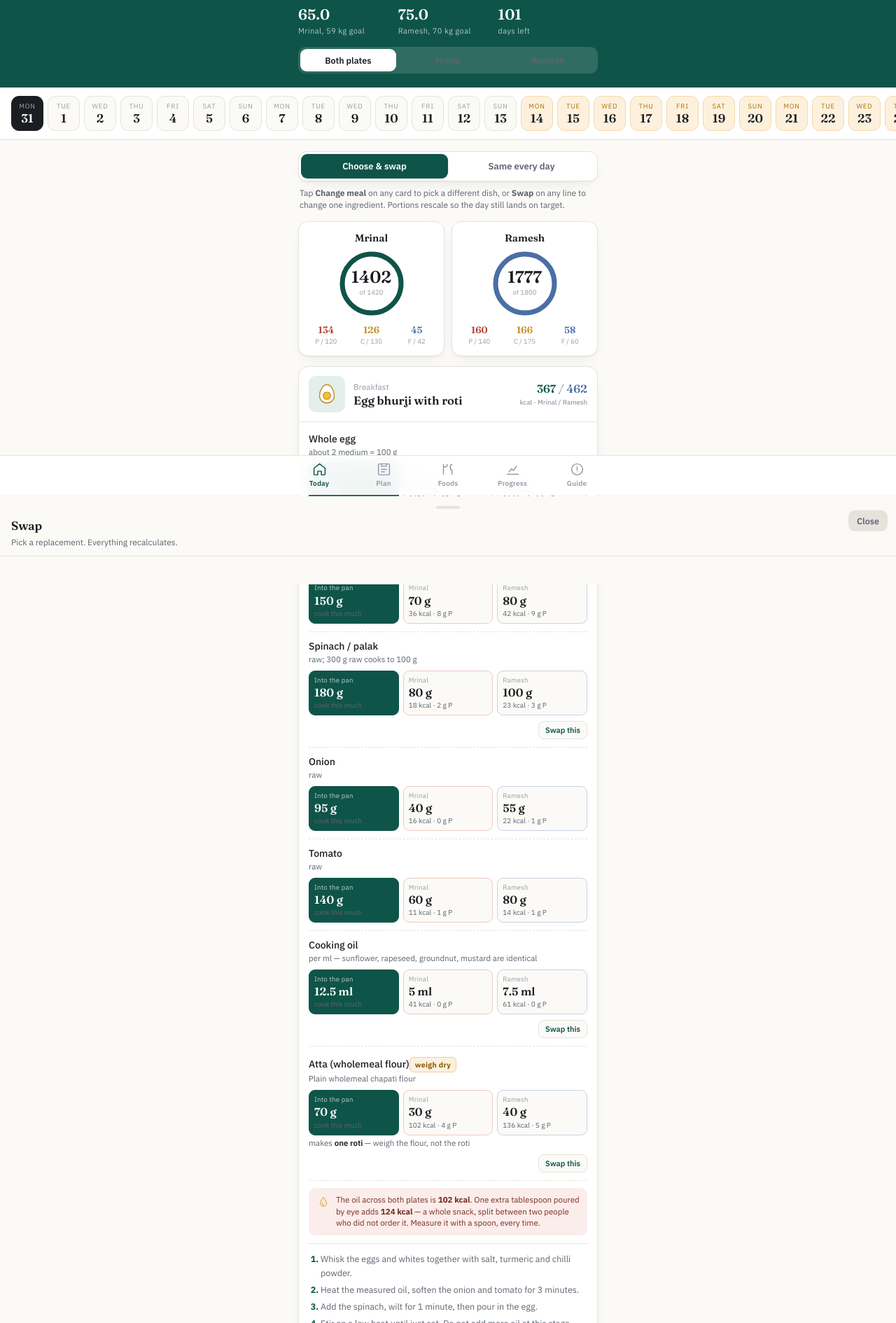
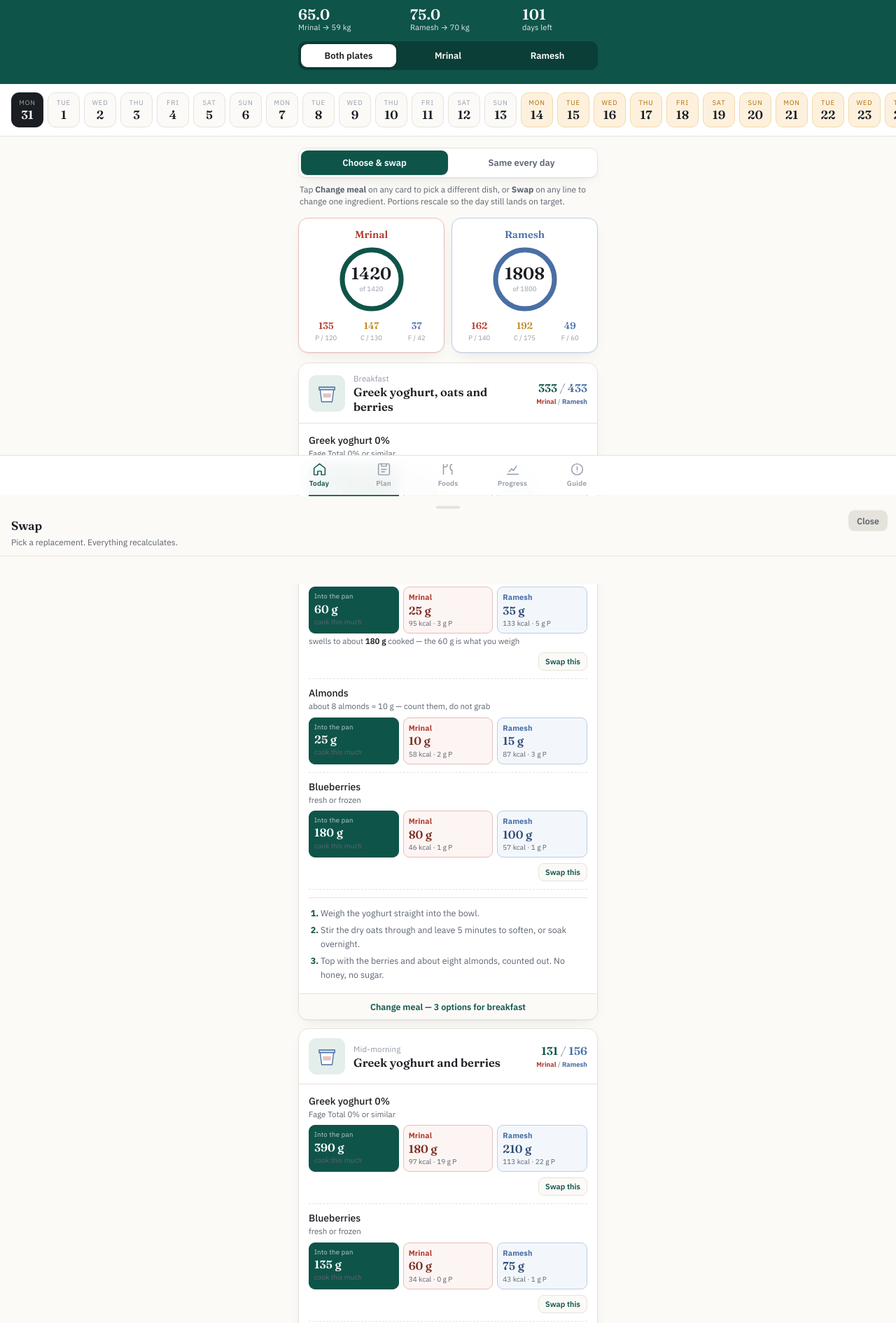
Before and after one commit to Navcreates1/Mrinal-Rameshdiet, a plain HTML site: page Plan.html in a window 1280 px wide. Shown: the part 93-1983 px from the top of the page at 70% size. Drawn offline with Linux system fonts and the light colour scheme.

Commit message:
Updated Ramesh&Mrinal Plan
Updated styles for hero and goal sections, improved color contrast and layout adjustments.

```diff
--- a/Plan.html
+++ b/Plan.html
@@ -55,12 +55,13 @@ button{font-family:inherit;font-size:inherit;color:inherit;border:0;background:n
 @media (display-mode:standalone){.hero{padding-top:calc(22px + env(safe-area-inset-top))}.nav{padding-bottom:calc(env(safe-area-inset-bottom) + 4px)}}
 .hero.veg{background:#8A5A06}
 .hero .wrap{position:relative;z-index:2}
-.hero-name{font-family:'IBM Plex Sans',sans-serif;font-size:12.5px;letter-spacing:.03em;opacity:.75;font-weight:500}
+.hero-name{font-family:'IBM Plex Sans',sans-serif;font-size:12.5px;letter-spacing:.03em;opacity:.88;font-weight:500}
 .hero-tag{font-family:'Fraunces',serif;font-size:30px;line-height:1.08;font-weight:700;margin:2px 0 14px}
-.goal{display:flex;gap:0;border-top:1px solid rgba(255,255,255,.18);padding-top:12px}
-.goal div{flex:1}
+.goal{display:flex;gap:0;border-top:1px solid rgba(255,255,255,.26);padding-top:12px}
+.goal div{flex:1;min-width:0;padding-right:10px}
+.goal div:last-child{flex:.72;padding-right:0}
 .goal b{display:block;font-family:'Fraunces',serif;font-size:21px;font-weight:600;line-height:1.1}
-.goal span{font-size:11px;opacity:.68;letter-spacing:.04em}
+.goal span{display:block;font-size:11px;opacity:.88;letter-spacing:.01em;line-height:1.3;white-space:nowrap;overflow:hidden;text-overflow:ellipsis}
 
 /* ---------- date strip ---------- */
 .strip{display:flex;gap:6px;overflow-x:auto;padding:12px 16px;scrollbar-width:none;background:var(--card);border-bottom:1px solid var(--rule);position:sticky;top:0;z-index:30}
@@ -176,21 +177,31 @@ button{font-family:inherit;font-size:inherit;color:inherit;border:0;background:n
 .pcell.pan{background:var(--leaf);border-color:var(--leaf);color:#fff}
 .pcell.pan s{color:rgba(255,255,255,.72)}
 .veg .pcell.pan{background:#8A5A06;border-color:#8A5A06}
-.pcell.mm{border-color:#EFC9C2} .pcell.rr{border-color:#C6D3E5}
+.pcell.mm{border-color:#E8BDB5;background:#FDF5F3}
+.pcell.rr{border-color:#BCCDE4;background:#F3F7FC}
+.pcell.mm s,.pcell.rr s{font-weight:700;font-size:11px;letter-spacing:.01em}
+.pcell.mm s{color:var(--chilli)} .pcell.rr s{color:var(--indigo)}
+.pcell.mm b{color:#7A2C22} .pcell.rr b{color:#2F4C74}
+.miniring h4{font-size:15px}
+.miniring.m h4{color:var(--chilli)} .miniring.r h4{color:var(--indigo)}
+.miniring.m{border-color:#E8BDB5} .miniring.r{border-color:#BCCDE4}
 .pcell.dim{opacity:.34}
 .ing .swapbtn{margin-top:8px}
 .swaprow{display:flex;justify-content:flex-end}
 /* who the page is showing */
 .whobar{display:flex;gap:6px;background:var(--rule);border-radius:11px;padding:3px;margin:14px 0 0}
-.hero-who{background:rgba(255,255,255,.14);margin:12px 0 0}
-.hero-who button{color:rgba(255,255,255,.72)}
-.hero-who button.on{background:#fff;color:var(--ink)}
+
 .modes{background:var(--card);border:1px solid var(--rule);box-shadow:var(--shadow)}
 .modes button.on{background:var(--leaf);color:#fff}
 .changebtn{display:block;width:100%;padding:10px;border-top:1px solid var(--rule);font-size:12.5px;font-weight:600;color:var(--leaf);background:var(--paper)}
 .changebtn:active{background:var(--leaf-soft)}
 .whobar button{flex:1;padding:8px 0;border-radius:9px;font-size:12.5px;font-weight:600;color:var(--ink-2)}
 .whobar button.on{background:var(--card);color:var(--ink);box-shadow:0 1px 3px rgba(0,0,0,.09)}
+/* must outrank '.whobar button' above, which sets a dark grey that was
+   rendering at 1.95:1 against the dark header — effectively invisible */
+.whobar.hero-who{background:rgba(0,0,0,.26);margin:12px 0 0;padding:4px}
+.whobar.hero-who button{color:#fff;font-weight:600;font-size:13px;opacity:1}
+.whobar.hero-who button.on{background:#fff;color:var(--ink);box-shadow:0 1px 4px rgba(0,0,0,.25)}
 .duo{display:flex;gap:10px}
 .duo>div{flex:1;min-width:0}
 .miniring{text-align:center;background:var(--card);border:1px solid var(--rule);border-radius:var(--r);padding:13px 8px;box-shadow:var(--shadow)}
@@ -604,6 +615,11 @@ dv6:{t:'Grilled tofu with mixed sabzi',v:1,ic:'tofu',x:[
  m:['Press the weighed tofu 15 minutes, cut into slabs, season hard.','Pan-grill in the measured oil, 4 minutes a side, until the edges colour.','Cook the beans with cumin, garlic and a splash of water, lid on, 8 minutes.','One roti from 35 g atta, yoghurt on the side.']}
 };
 
+/* Rotating each slot independently let high days stack: the ring swung
+   1391-1578 for Mrinal and 1766-2009 for Ramesh. These seven days are chosen
+   so every one lands on target for BOTH of them, with a different main meal
+   each day, and never two pulse-based mains in the same day. */
+const CYCLE={"nv": [["bnv2", "mm2", "lnv2", "sn1", "dnv3"], ["bnv1", "mm2", "lnv4", "sn1", "dnv1"], ["bnv2", "mm1", "lnv1", "sn1", "dnv2"], ["bnv1", "mm2", "lnv2", "sn1", "dnv1"], ["bnv1", "mm1", "lnv2", "sn1", "dnv2"], ["bnv1", "mm1", "lnv3", "sn3", "dnv3"], ["bnv1", "mm2", "lnv3", "sn3", "dnv1"]], "v": [["bv2", "mm1", "lv2", "sn3", "dv3"], ["bv1", "mm1", "lv4", "sn3", "dv6"], ["bv1", "mm1", "lv1", "sn3", "dv2"], ["bv1", "mm1", "lv6", "sn3", "dv1"], ["bv3", "mm1", "lv2", "sn1", "dv2"], ["bv2", "mm1", "lv1", "sn1", "dv3"], ["bv1", "mm1", "lv6", "sn3", "dv6"]]};
 /* fixed-mode plate: identical every day, no decisions */
 const FIXED={nv:['bnv1','mm1','lnv1','sn1','dnv1'],v:['bv1','mm1','lv1','sn1','dv1']};
 /* variable-mode rotation */
@@ -658,12 +674,11 @@ function mealTotal(mid,slotKey){
 function todayMeals(){
   const veg=isVeg(dayOf(state.day)), set=veg?'v':'nv';
   if(state.mode==='fixed') return FIXED[set].map((id,n)=>({id,slot:['b','mm','l','s','d'][n]}));
-  const R=ROT[set], i=state.day;
-  return [['b',R.b],['mm',R.mm],['l',R.l],['s',R.s],['d',R.d]]
-    .map(([slot,arr])=>{
-      const picked=state.picks[state.day+':'+slot];
-      return {id:(picked&&arr.includes(picked))?picked:arr[i%arr.length],slot,pool:arr};
-    });
+  const R=ROT[set], day=CYCLE[set][state.day%CYCLE[set].length];
+  return ['b','mm','l','s','d'].map((slot,n)=>{
+    const pool=R[slot], picked=state.picks[state.day+':'+slot];
+    return {id:(picked&&pool.includes(picked))?picked:day[n], slot, pool};
+  });
 }
 const slotKey=(slot,mid)=>state.day+':'+state.mode+':'+slot+':'+mid;
 function dayTotalFor(who,meals){
@@ -709,7 +724,7 @@ function miniRing(who){
   const P=PEOPLE[who], t=dayTotalFor(who), C=2*Math.PI*42, veg=isVeg(dayOf(state.day));
   const col=veg?'var(--marigold)':(who==='M'?'var(--leaf)':'var(--indigo)');
   const mac=(lab,v,tg,c)=>`<div><b style="color:${c}">${Math.round(v)}</b><s>${lab} / ${tg}</s></div>`;
-  return `<div class="miniring"><h4>${P.name}</h4>
+  return `<div class="miniring ${who==='M'?'m':'r'}"><h4>${P.name}</h4>
     <div class="ringwrap"><svg width="92" height="92" viewBox="0 0 92 92">
       <circle cx="46" cy="46" r="42" fill="none" stroke="var(--rule)" stroke-width="7"/>
       <circle cx="46" cy="46" r="42" fill="none" stroke="${col}" stroke-width="7" stroke-linecap="round"
@@ -769,7 +784,7 @@ function mealCard(m,n){
     <div class="mhead"><div class="mart">${ico(meal.ic)}</div>
       <div class="mtitle"><s>${names[n]}${m.slot==='l'?'<span class="lunchbox">packs for work</span>':''}</s><b>${meal.t}</b></div>
       <div class="mkcal">${state.who==='both'
-        ?`<b class="num" style="font-size:16px">${Math.round(t.k)} <span style="color:var(--ink-3);font-weight:400">/</span> <span style="color:var(--indigo)">${Math.round(dayTotalFor('R',[m]).k)}</span></b><s>kcal · Mrinal / Ramesh</s>`
+        ?`<b class="num" style="font-size:16px">${Math.round(t.k)} <span style="color:var(--ink-3);font-weight:400">/</span> <span style="color:var(--indigo)">${Math.round(dayTotalFor('R',[m]).k)}</span></b><s><span style="color:var(--chilli);font-weight:700">Mrinal</span> / <span style="color:var(--indigo);font-weight:700">Ramesh</span></s>`
         :`<b class="num">${Math.round(dayTotalFor(state.who,[m]).k)}</b><s class="num">${dayTotalFor(state.who,[m]).p.toFixed(0)} g protein</s>`}</div></div>
     <div class="mbody">${rows}
       ${oil>0?`<div class="oilnote"><span>${ico('oil')}</span><span>The oil across both plates is <b>${Math.round(oil)} kcal</b>. One extra tablespoon poured by eye adds <b>124 kcal</b> — a whole snack, split between two people who did not order it. Measure it with a spoon, every time.</span></div>`:''}
@@ -834,7 +849,7 @@ function viewPlan(){
   return `
   <div class="sec"><h2>Why the numbers work</h2><p>Not motivation. Arithmetic.</p></div>
   <div class="panel">
-    <div class="kv"><span></span><b style="color:var(--chilli)">Mrinal</b><b style="color:var(--indigo)">Ramesh</b></div>
+    <div class="kv"><span></span><b style="color:var(--chilli);font-size:14px">Mrinal</b><b style="color:var(--indigo);font-size:14px">Ramesh</b></div>
     <div class="kv"><span>Age, height, weight</span><b>39 · 155 cm · 65 kg</b><b>45 · 169 cm · 75 kg</b></div>
     <div class="kv"><span>BMI now, and at goal</span><b>27.1 → 24.6</b><b>26.3 → 24.5</b></div>
     <div class="kv"><span>Resting metabolic rate</span><b>1,263</b><b>1,586</b></div>
@@ -1024,7 +1039,7 @@ function drawHero(){
   const g=document.getElementById('goalRow');
   if(state.who==='both'){
     g.innerHTML=['M','R'].map(w=>{const P=PEOPLE[w],c=latest(w);
-      return `<div><b class="num">${c.toFixed(1)}</b><span>${P.name}, ${P.goal} kg goal</span></div>`;}).join('')
+      return `<div><b class="num">${c.toFixed(1)}</b><span>${P.name} &rarr; ${P.goal} kg</span></div>`;}).join('')
       +`<div><b class="num">${Math.max(0,DAYS-1-state.day)}</b><span>days left</span></div>`;
   } else {
     const P=PEOPLE[state.who], c=latest(state.who);
@@ -1074,14 +1089,18 @@ function openMealPick(slot){
   document.getElementById('sheetTitle').textContent='Choose a different '+names[slot];
   document.getElementById('sheetSub').textContent=isVeg(dayOf(state.day))
     ?'Vegetarian options only — no meat, fish or eggs today.':'Every option is built to the same targets.';
+  const others=todayMeals().filter(x=>x.slot!==slot);
+  const base=others.reduce((a,x)=>a+dayTotalFor('M',[x]).k,0);
+  const tgt=PEOPLE.M.t.k;
   document.getElementById('sheetBody').innerHTML=m.pool.map(id=>{
-    const meal=M[id], t=(()=>{let a={k:0,p:0};meal.x.forEach(([f,g])=>{const v=per(f,g);a.k+=v.k;a.p+=v.p;});return a;})();
-    const cur=id===m.id;
+    const meal=M[id], mealK=dayTotalFor('M',[{id,slot}]).k, dayK=base+mealK, d=dayK-tgt, cur=id===m.id;
+    const col=Math.abs(d)<=45?'var(--leaf)':Math.abs(d)<=95?'var(--turmeric)':'var(--chilli)';
     return `<button class="opt${cur?' on':''}" data-mealpick="${slot}" data-mid="${id}">
       <span class="oi">${ico(meal.ic)}</span>
       <span class="on2">${meal.t}${cur?' <span class="pill n">today</span>':''}
-        <em>${meal.x.filter(x=>x[2]==='pro').map(x=>F[x[0]].n).join(', ')||'—'}</em></span>
-      <span class="om"><b class="num">${Math.round(t.k)}</b>kcal<br><span style="color:var(--chilli)">${t.p.toFixed(0)} g P</span></span></button>`;}).join('');
+        <em>${meal.x.filter(x=>x[2]==='pro').map(x=>F[x[0]].n).join(', ')||'—'}</em>
+        <em style="color:${col};font-weight:600">day becomes ${Math.round(dayK)} kcal${Math.abs(d)<10?' — on target':(d>0?' (+':' (−')+Math.abs(Math.round(d))+')'}</em></span>
+      <span class="om"><b class="num">${Math.round(mealK)}</b>kcal<br><span style="color:var(--chilli)">${dayTotalFor('M',[{id,slot}]).p.toFixed(0)} g P</span></span></button>`;}).join('');
   document.getElementById('sheet').classList.add('on');
   document.getElementById('scrim').classList.add('on');
 }
```
